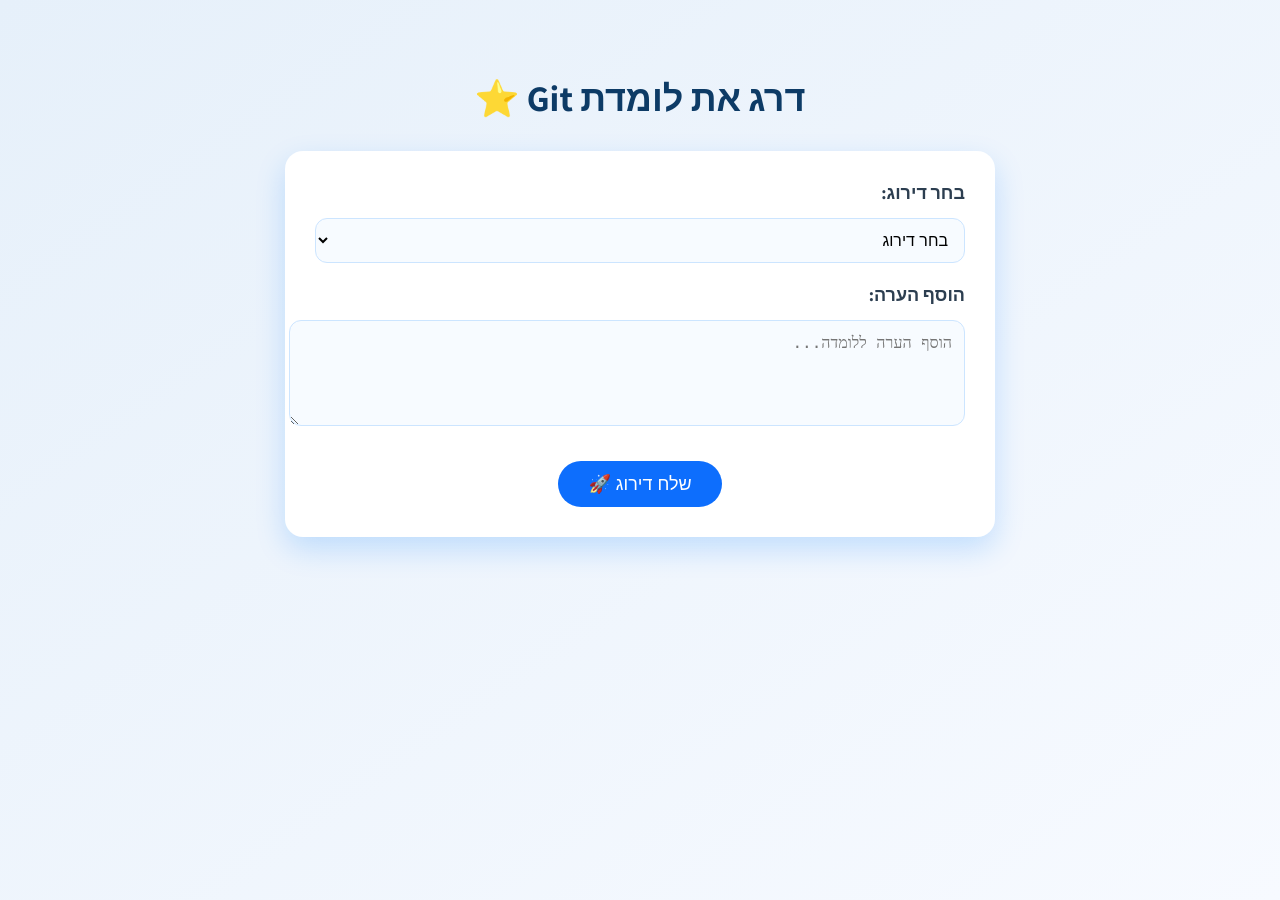
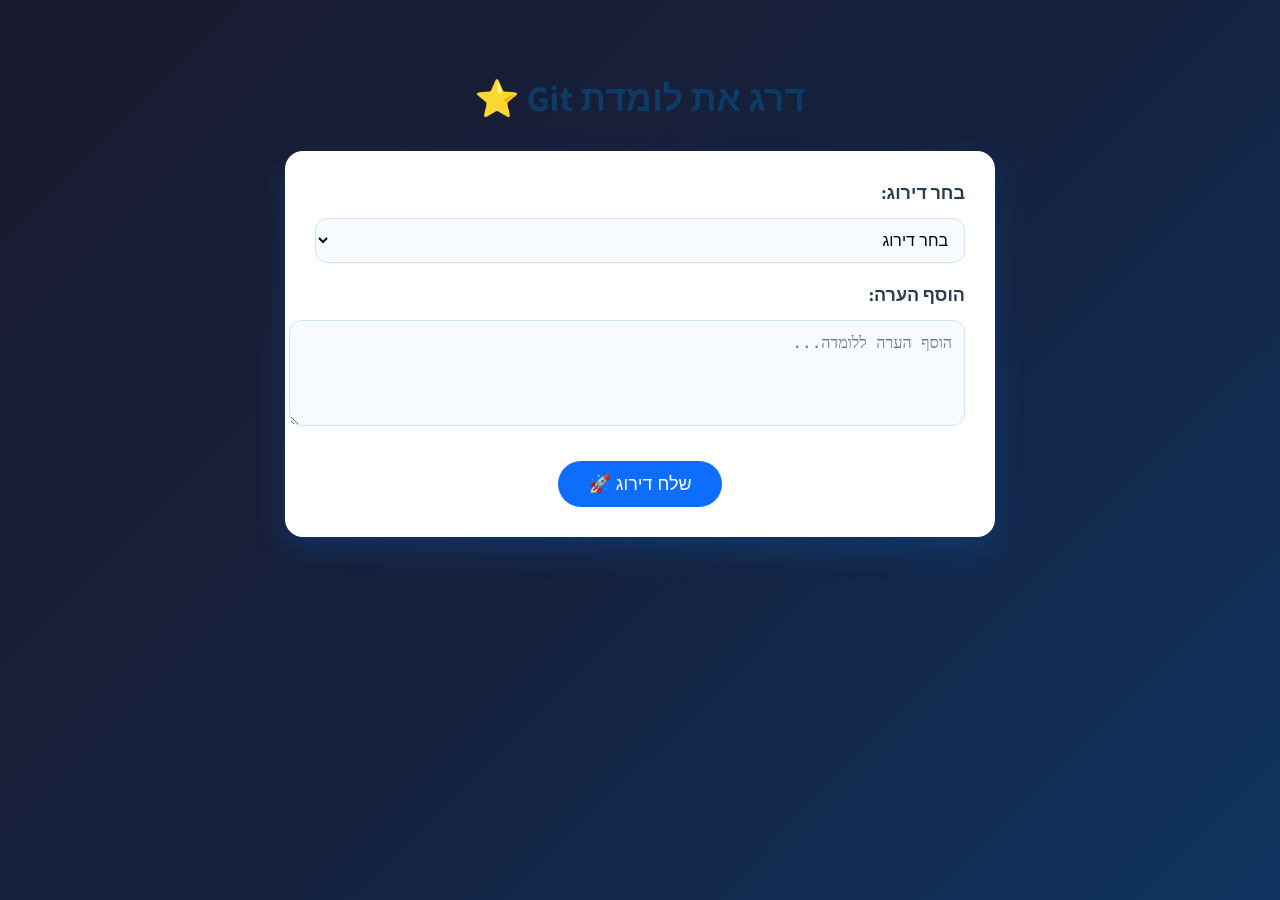
Before and after one commit to KeturahS/CICD_UNLOCKED, a Django app: page /learning/git/git_rating in a window 1280 px wide. Run offline with Django 5.2, Linux system fonts and the light colour scheme; a user stored in the database is signed in; data comes from the database, SQL or seed files in the repository; both versions use the stored data as it was after the commit; some libraries are stand-ins or nearby versions.

Commit message:
check update

```diff
--- a/CICD__UNLOCKED/App_SetUp/templates/learning_modules/docker/docker_rating.html
+++ b/CICD__UNLOCKED/App_SetUp/templates/learning_modules/docker/docker_rating.html
@@ -8,7 +8,7 @@
         body {
             margin: 0;
             font-family: 'Assistant', sans-serif;
-            background: linear-gradient(to bottom right, #e6f0fa, #f7faff);
+            background: linear-gradient(135deg, #1a1a2e 0%, #16213e 50%, #0f3460 100%);
             color: #2c3e50;
             min-height: 100vh;
             padding: 50px;
--- a/CICD__UNLOCKED/App_SetUp/templates/learning_modules/git/git_rating.html
+++ b/CICD__UNLOCKED/App_SetUp/templates/learning_modules/git/git_rating.html
@@ -8,7 +8,7 @@
         body {
             margin: 0;
             font-family: 'Assistant', sans-serif;
-            background: linear-gradient(to bottom right, #e6f0fa, #f7faff);
+            background: linear-gradient(135deg, #1a1a2e 0%, #16213e 50%, #0f3460 100%);
             color: #2c3e50;
             min-height: 100vh;
             padding: 50px;
--- a/CICD__UNLOCKED/App_SetUp/templates/learning_modules/jenkins/jenkins_rating.html
+++ b/CICD__UNLOCKED/App_SetUp/templates/learning_modules/jenkins/jenkins_rating.html
@@ -8,7 +8,7 @@
         body {
             margin: 0;
             font-family: 'Assistant', sans-serif;
-            background: linear-gradient(to bottom right, #e6f0fa, #f7faff);
+            background: linear-gradient(135deg, #1a1a2e 0%, #16213e 50%, #0f3460 100%);
             color: #2c3e50;
             min-height: 100vh;
             padding: 50px;
--- a/CICD__UNLOCKED/App_SetUp/templates/learning_modules/rate_learning_modules.html
+++ b/CICD__UNLOCKED/App_SetUp/templates/learning_modules/rate_learning_modules.html
@@ -8,7 +8,7 @@
         body {
             margin: 0;
             font-family: 'Assistant', sans-serif;
-            background: linear-gradient(to bottom right, #e6f0fa, #f7faff);
+            background: linear-gradient(135deg, #1a1a2e 0%, #16213e 50%, #0f3460 100%);
             color: #2c3e50;
             min-height: 100vh;
             padding: 50px;
```
Also changed, not shown: CICD__UNLOCKED/App_SetUp/tests/test_logo_settings.py (+1 -1 lines), CICD__UNLOCKED/db.sqlite3.
